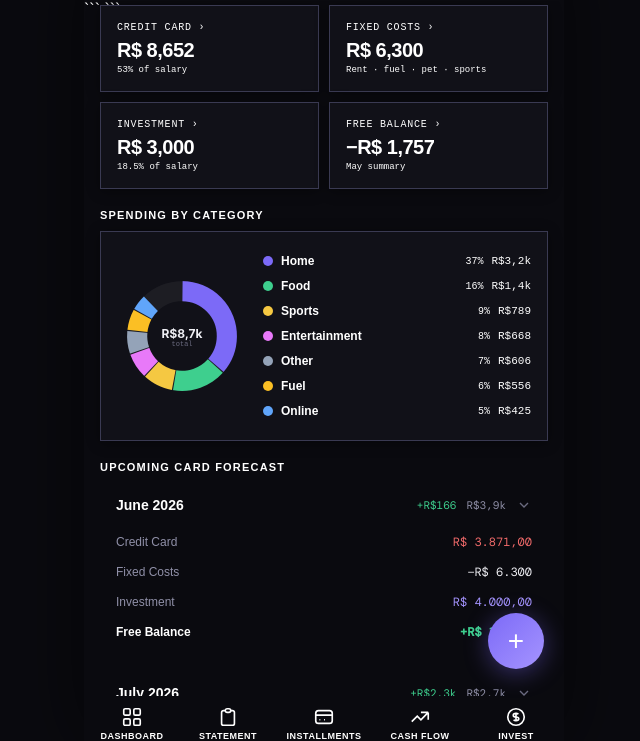
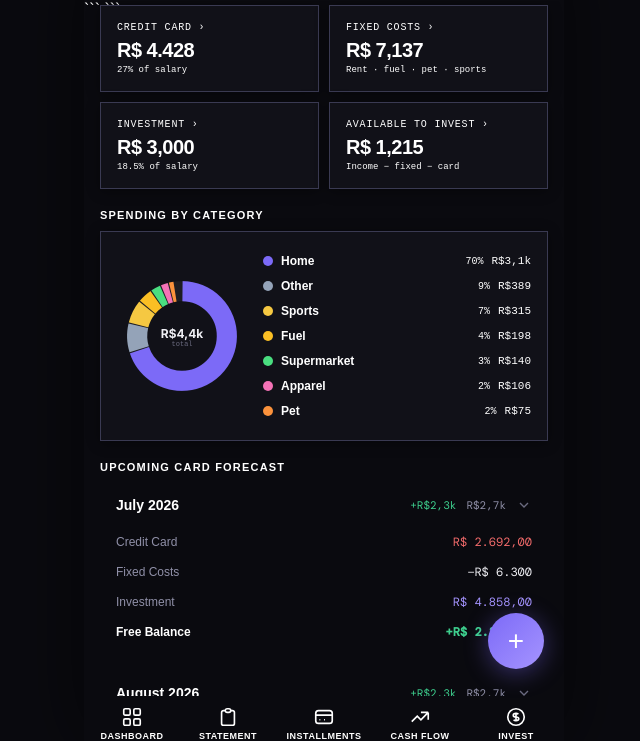
Before and after one commit to jvgl-dot/Finflow, a plain HTML site: page index.html in a window 1280 px wide. Shown: the part 59-800 px from the top of the page, without its empty margins (324-964 px from the left). Drawn offline with nearby package versions, Linux system fonts and the light colour scheme; a web font is replaced by a local one.

Commit message:
V017-Update index.html

```diff
--- a/index.html
+++ b/index.html
@@ -647,7 +647,7 @@ background: #7c6af710;
   <!-- HEADER -->
   <div class="header">
     <div class="header-logo">Finflow</div>
-    <div class="header-month">May 2026</div>
+    <div class="header-month">June 2026</div>
   </div>
 
   <!-- PAGES -->
@@ -660,12 +660,12 @@ background: #7c6af710;
   <div class="kpi-row">
     <div class="kpi kpi-clickable" onclick="openKpiDetail('card')">
       <div class="kpi-label">Credit Card ›</div>
-      <div class="kpi-value kpi-negative" id="kpi-card">R$ 8,652</div>
-      <div class="kpi-sub">53% of salary</div>
+      <div class="kpi-value kpi-negative" id="kpi-card">R$ 4.428</div>
+      <div class="kpi-sub">27% of salary</div>
     </div>
     <div class="kpi kpi-clickable" onclick="openKpiDetail('fixed')">
       <div class="kpi-label">Fixed Costs ›</div>
-      <div class="kpi-value kpi-negative" id="kpi-fixed">R$ 6,300</div>
+      <div class="kpi-value kpi-negative" id="kpi-fixed">R$ 7,137</div>
       <div class="kpi-sub">Rent · fuel · pet · sports</div>
     </div>
     <div class="kpi kpi-clickable" onclick="openKpiDetail('invest')">
@@ -674,9 +674,9 @@ background: #7c6af710;
       <div class="kpi-sub">18.5% of salary</div>
     </div>
     <div class="kpi kpi-clickable" onclick="openKpiDetail('balance')">
-      <div class="kpi-label">Free Balance ›</div>
-      <div class="kpi-value kpi-yellow" id="kpi-balance">−R$ 1,757</div>
-      <div class="kpi-sub">May summary</div>
+      <div class="kpi-label">Available to Invest ›</div>
+      <div class="kpi-value kpi-positive" id="kpi-balance">R$ 1,215</div>
+      <div class="kpi-sub">Income − fixed − card</div>
     </div>
   </div>
 
@@ -741,15 +741,15 @@ background: #7c6af710;
   <div class="card" style="background: linear-gradient(135deg,#1a1a24,#111118)">
     <div class="cf-row">
       <div><div class="cf-label">Total Out</div></div>
-      <div class="cf-amount" style="color:var(--red)">−R$ 14,952</div>
+      <div class="cf-amount" style="color:var(--red)">−R$ 15,565</div>
     </div>
     <div class="divider"></div>
     <div class="cf-row">
       <div><div class="cf-label" style="font-size:15px">Free Balance</div></div>
-      <div class="cf-amount" style="font-size:20px;color:var(--red)">−R$ 757</div>
+      <div class="cf-amount" style="font-size:20px;color:var(--red)">+R$ 630</div>
     </div>
     <div style="margin-top:10px;font-family:'DM Mono',monospace;font-size:10px;color:var(--muted2)">
-      ⚠ May is tight. From July, balance improves significantly as large installments end.
+      💡 Available to invest = Income − Fixed Costs − Credit Card. Does not deduct investment (that is your choice).
     </div>
   </div>
 
@@ -1030,8 +1030,8 @@ const TYPE_COLORS = {
 // ═══════════════════════════════════════════════════════
 var FIXED_COSTS = [
   {id:1, label:"House",    sub:"Rent",                    val:4500, color:"#7c6af7"},
-  {id:2, label:"House",    sub:"Rent",                    val:540,  color:"#7c6af7"},
-  {id:3, label:"Sports",   sub:"BR + CGFit + Wellhub",    val:1495, color:"#f5c842"},
+  {id:2, label:"House",    sub:"Cleaning",                val:540,  color:"#7c6af7"},
+  {id:3, label:"Sports",   sub:"BR + Wellhub",            val:1080, color:"#f5c842"},
   {id:4, label:"Fuel",     sub:"Estimated monthly",       val:500,  color:"#fbbf24"},
   {id:5, label:"Pet",      sub:"Food",                    val:315,  color:"#fb923c"},
   {id:6, label:"Pet",      sub:"Bath",                    val:202,  color:"#fb923c"},
@@ -1100,99 +1100,61 @@ const CAT_META = {
   "Fuel":          { color: "#fbbf24", emoji: "&#x26FD;" },
   "Online":        { color: "#60a5fa", emoji: "&#x1F6CD;" },
   "Subscription":  { color: "#c084fc", emoji: "&#x1F514;" },
+  "Apparel":        { color: "#f472b6", emoji: "&#x1F455;" },
 };
 
 const TRANSACTIONS = [
-  {date:"25/04",name:"Record rodrigues alves",cat:"Food",type:"Digital Wallet",val:7.99,p:null,pt:null},
-  {date:"25/04",name:"Amigao ourinhos",cat:"Supermarket",type:"Digital Wallet",val:22.96,p:null,pt:null},
-  {date:"25/04",name:"Oakberry acai ourinhos",cat:"Food",type:"Digital Wallet",val:36.99,p:null,pt:null},
-  {date:"25/04",name:"Arena restaurante 4",cat:"Food",type:"Digital Wallet",val:93.75,p:null,pt:null},
-  {date:"25/04",name:"Groenlandia auto posto",cat:"Fuel",type:"Digital Wallet",val:290.00,p:null,pt:null},
-  {date:"24/04",name:"Santo ancho la parrill",cat:"Food",type:"Digital Wallet",val:170.50,p:null,pt:null},
-  {date:"23/04",name:"Pousada hoteis",cat:"Entertainment",type:"Digital Wallet",val:651.00,p:null,pt:null},
-  {date:"23/04",name:"A toca da fera",cat:"Food",type:"Digital Wallet",val:185.34,p:null,pt:null},
-  {date:"23/04",name:"2atelie confeitaria",cat:"Food",type:"Digital Wallet",val:120.00,p:null,pt:null},
-  {date:"23/04",name:"Amigao ourinhos",cat:"Supermarket",type:"Digital Wallet",val:39.15,p:null,pt:null},
-  {date:"22/04",name:"Mercadolivre*lab",cat:"Online",type:"Virtual Card",val:280.93,p:null,pt:null},
-  {date:"22/04",name:"Google One",cat:"Subscription",type:"Virtual Card",val:12.50,p:null,pt:null},
-  {date:"21/04",name:"Petlove order",cat:"Pet",type:"Digital Wallet",val:305.60,p:null,pt:null},
-  {date:"21/04",name:"Paul shop comercio",cat:"Other",type:"Digital Wallet",val:229.08,p:1,pt:2},
-  {date:"21/04",name:"Bf spp 92",cat:"Other",type:"Digital Wallet",val:159.98,p:1,pt:5},
-  {date:"21/04",name:"Mp *lanchesd-ct i",cat:"Food",type:"Digital Wallet",val:17.00,p:null,pt:null},
-  {date:"21/04",name:"Drogasil",cat:"Health",type:"Digital Wallet",val:20.04,p:null,pt:null},
-  {date:"20/04",name:"Dm *helphbomaxcom",cat:"Subscription",type:"Virtual Card",val:15.90,p:null,pt:null},
-  {date:"19/04",name:"Petz zee now temple",cat:"Pet",type:"Digital Wallet",val:12.00,p:null,pt:null},
-  {date:"18/04",name:"Ifd*papila restaurante",cat:"Food",type:"Digital Wallet",val:173.69,p:null,pt:null},
-  {date:"18/04",name:"Mp *lanchesdaluci",cat:"Food",type:"Digital Wallet",val:17.00,p:null,pt:null},
-  {date:"18/04",name:"Batistini",cat:"Food",type:"Digital Wallet",val:9.10,p:null,pt:null},
-  {date:"18/04",name:"Água de coco",cat:"Food",type:"Digital Wallet",val:17.00,p:null,pt:null},
-  {date:"17/04",name:"Dl*uberrides",cat:"Transport",type:"Virtual Card",val:28.83,p:null,pt:null},
-  {date:"16/04",name:"Mp *mackbrillconv",cat:"Other",type:"Digital Wallet",val:115.00,p:null,pt:null},
-  {date:"14/04",name:"Espaço Til",cat:"Home",type:"Digital Wallet",val:586.25,p:1,pt:4},
-  {date:"12/04",name:"53073895alberto",cat:"Other",type:"Digital Wallet",val:20.00,p:null,pt:null},
-  {date:"12/04",name:"53073895alberto",cat:"Other",type:"Digital Wallet",val:6.00,p:null,pt:null},
-  {date:"11/04",name:"Padaria maresias",cat:"Food",type:"Digital Wallet",val:16.95,p:null,pt:null},
-  {date:"11/04",name:"As ilhas auto posto",cat:"Fuel",type:"Digital Wallet",val:266.16,p:null,pt:null},
-  {date:"11/04",name:"Boissu conveniencia",cat:"Food",type:"Digital Wallet",val:26.00,p:null,pt:null},
-  {date:"11/04",name:"Jetpoint",cat:"Other",type:"Digital Wallet",val:7.00,p:null,pt:null},
-  {date:"11/04",name:"Padaria maresias ltda",cat:"Food",type:"Digital Wallet",val:47.95,p:null,pt:null},
-  {date:"11/04",name:"Cafe circ. mar",cat:"Food",type:"Digital Wallet",val:20.00,p:null,pt:null},
-  {date:"11/04",name:"Cafe circ. mar",cat:"Food",type:"Digital Wallet",val:6.00,p:null,pt:null},
-  {date:"10/04",name:"Bikeok romeiros",cat:"Sports",type:"Digital Wallet",val:13.00,p:null,pt:null},
-  {date:"10/04",name:"Gato e caopanhia",cat:"Pet",type:"Digital Wallet",val:45.00,p:null,pt:null},
-  {date:"09/04",name:"Pg *verte tapetes",cat:"Home",type:"Virtual Card",val:374.75,p:1,pt:4},
-  {date:"08/04",name:"Pao de acucar",cat:"Supermarket",type:"Digital Wallet",val:95.56,p:null,pt:null},
-  {date:"08/04",name:"Lustres yamamura",cat:"Home",type:"Digital Wallet",val:303.50,p:1,pt:2},
-  {date:"07/04",name:"Recovery dux",cat:"Sports",type:"Virtual Card",val:143.77,p:null,pt:null},
-  {date:"07/04",name:"Mercadolivre*lojadasn",cat:"Online",type:"Virtual Card",val:143.77,p:null,pt:null},
-  {date:"06/04",name:"Zul zona azul",cat:"Transport",type:"Virtual Card",val:6.95,p:null,pt:null},
-  {date:"06/04",name:"Mlp*magalu-sloth",cat:"Sports",type:"Virtual Card",val:111.54,p:1,pt:5},
-  {date:"05/04",name:"Zig *parque ibirapu",cat:"Entertainment",type:"Digital Wallet",val:17.00,p:null,pt:null},
-  {date:"05/04",name:"Escalada",cat:"Sports",type:"Digital Wallet",val:279.04,p:null,pt:null},
-  {date:"04/04",name:"Ifd*dengo chocolates",cat:"Food",type:"Digital Wallet",val:216.89,p:null,pt:null},
-  {date:"04/04",name:"Bosco restaurante",cat:"Food",type:"Digital Wallet",val:227.13,p:null,pt:null},
-  {date:"04/04",name:"Vila mais",cat:"Other",type:"Digital Wallet",val:40.00,p:null,pt:null},
-  {date:"03/04",name:"Ec *melimais",cat:"Subscription",type:"Virtual Card",val:9.90,p:null,pt:null},
-  {date:"03/04",name:"Carrinho fami silva",cat:"Other",type:"Digital Wallet",val:29.00,p:null,pt:null},
-  {date:"03/04",name:"Flash car lava rapido",cat:"Car",type:"Digital Wallet",val:80.00,p:null,pt:null},
-  {date:"02/04",name:"Amazon digital br",cat:"Book",type:"Virtual Card",val:82.51,p:null,pt:null},
-  {date:"01/04",name:"Pao de acucar-0011",cat:"Supermarket",type:"Digital Wallet",val:40.58,p:null,pt:null},
-  {date:"31/03",name:"Leroy merlin",cat:"Home",type:"Digital Wallet",val:167.88,p:null,pt:null},
-  {date:"27/03",name:"Pet love*clube",cat:"Pet",type:"Virtual Card",val:9.99,p:2,pt:12},
-  {date:"19/03",name:"Electrolux electro",cat:"Home",type:"Virtual Card",val:66.49,p:2,pt:10},
-  {date:"18/03",name:"Espaço Til",cat:"Home",type:"Digital Wallet",val:-0.04,p:null,pt:null},
-  {date:"18/03",name:"Espaço Til almofadas",cat:"Home",type:"Digital Wallet",val:336.68,p:2,pt:3},
-  {date:"05/03",name:"Fastsho*fasts",cat:"Home",type:"Virtual Card",val:-0.49,p:null,pt:null},
-  {date:"05/03",name:"TV",cat:"Home",type:"Virtual Card",val:1126.88,p:2,pt:8},
-  {date:"02/03",name:"Pdv*bazar das tint",cat:"Home",type:"Digital Wallet",val:195.90,p:2,pt:3},
-  {date:"08/02",name:"Nike",cat:"Fashion",type:"Digital Wallet",val:106.43,p:3,pt:5},
-  {date:"19/01",name:"Disney Plus",cat:"Streaming",type:"Virtual Card",val:46.88,p:4,pt:12},
-  {date:"24/11",name:"Asics - recife",cat:"Fashion",type:"Digital Wallet",val:60.04,p:6,pt:6},
-  {date:"07/11",name:"Fairfax brasil seg",cat:"Sports",type:"Virtual Card",val:130.01,p:6,pt:11},
-  {date:"19/09",name:"Payu *adidas",cat:"Sports",type:"Virtual Card",val:112.08,p:8,pt:10},
+  {date:"05/03", name:"TV (Fastshop)",          cat:"Home",        type:"Virtual Card",   val:1126.88, p:3,    pt:8},
+  {date:"14/04", name:"Espaço Til",              cat:"Home",        type:"Digital Wallet", val:586.25,  p:2,    pt:4},
+  {date:"09/04", name:"Pg Verte Tapetes",        cat:"Home",        type:"Virtual Card",   val:374.75,  p:2,    pt:4},
+  {date:"18/03", name:"Espaço Til almofadas",    cat:"Home",        type:"Digital Wallet", val:336.68,  p:3,    pt:3},
+  {date:"08/04", name:"Lustres Yamamura",        cat:"Home",        type:"Digital Wallet", val:303.50,  p:2,    pt:2},
+  {date:"21/04", name:"Paul Shop Comercio",      cat:"Other",       type:"Digital Wallet", val:229.08,  p:2,    pt:2},
+  {date:"02/03", name:"Pdv Bazar das Tint",      cat:"Home",        type:"Digital Wallet", val:195.90,  p:3,    pt:3},
+  {date:"21/04", name:"Bf Spp 92",               cat:"Other",       type:"Digital Wallet", val:159.98,  p:2,    pt:5},
+  {date:"07/11", name:"Seguro Bicicleta",        cat:"Sports",      type:"Virtual Card",   val:130.01,  p:7,    pt:11},
+  {date:"19/09", name:"Adidas (tenis)",          cat:"Sports",      type:"Virtual Card",   val:112.08,  p:9,    pt:10},
+  {date:"06/04", name:"Mlp Magalu",              cat:"Home",        type:"Virtual Card",   val:111.54,  p:2,    pt:5},
+  {date:"08/02", name:"Nike",                    cat:"Apparel",     type:"Digital Wallet", val:106.43,  p:4,    pt:5},
+  {date:"19/03", name:"Electrolux",              cat:"Home",        type:"Virtual Card",   val:66.49,   p:3,    pt:10},
+  {date:"19/01", name:"Disney Plus",             cat:"Streaming",   type:"Virtual Card",   val:46.88,   p:5,    pt:12},
+  {date:"27/03", name:"Pet Love Clube",          cat:"Pet",         type:"Virtual Card",   val:9.99,    p:3,    pt:12},
+  {date:"29/04", name:"Pao de Acucar-0001",      cat:"Supermarket", type:"Digital Wallet", val:61.76,   p:null, pt:null},
+  {date:"29/04", name:"Provet Ins Bras Diag",    cat:"Pet",         type:"Digital Wallet", val:65.00,   p:null, pt:null},
+  {date:"28/04", name:"Bakehaus",                cat:"Food",        type:"Digital Wallet", val:28.00,   p:null, pt:null},
+  {date:"27/04", name:"Pao de Acucar-0011",      cat:"Supermarket", type:"Digital Wallet", val:78.21,   p:null, pt:null},
+  {date:"27/04", name:"Mercadolivre*Rcshop",     cat:"Sports",      type:"Virtual Card",   val:24.99,   p:null, pt:null},
+  {date:"27/04", name:"Mercadolivre*Vilelabi",   cat:"Sports",      type:"Virtual Card",   val:47.99,   p:null, pt:null},
+  {date:"26/04", name:"CCM Auto Posto 2",        cat:"Fuel",        type:"Digital Wallet", val:198.26,  p:null, pt:null},
+  {date:"26/04", name:"Paloma Restaurante",      cat:"Food",        type:"Digital Wallet", val:20.80,   p:null, pt:null},
+  {date:"26/04", name:"Pousada Hoteis",          cat:"Food",        type:"Digital Wallet", val:7.00,    p:null, pt:null},
 ];
 
 const INSTALLMENTS = [
-  {name:"TV",            cat:"Home",    desc:"Television",          p:2, pt:8,  monthly:1126.88},
-  {name:"Espaço Til",    cat:"Home",    desc:"Armchair / table",    p:1, pt:4,  monthly:586.25},
-  {name:"Verte tapetes", cat:"Home",    desc:"Rug",                 p:1, pt:4,  monthly:374.75},
-  {name:"Espaço Til",    cat:"Home",    desc:"Cushions / blanket",  p:2, pt:3,  monthly:336.68},
-  {name:"Lustres yamamura",cat:"Home",  desc:"Light fixtures",      p:1, pt:2,  monthly:303.50},
-  {name:"Paul shop",     cat:"Other",   desc:"Paul shop purchase",  p:1, pt:2,  monthly:229.08},
-  {name:"Bazar das tint",cat:"Home",    desc:"Wall paint",          p:2, pt:3,  monthly:195.90},
-  {name:"Bf spp 92",     cat:"Other",   desc:"BF SPP purchase",     p:1, pt:5,  monthly:159.98},
-  {name:"Fairfax seg",   cat:"Sports",  desc:"Bike insurance",      p:6, pt:11, monthly:130.01},
-  {name:"Payu *adidas",  cat:"Sports",  desc:"Adidas sneakers",     p:8, pt:10, monthly:112.08},
-  {name:"Mlp*magalu",    cat:"Sports",  desc:"Swimming goggles",    p:1, pt:5,  monthly:111.54},
-  {name:"Nike",          cat:"Fashion", desc:"Sneakers",            p:3, pt:5,  monthly:106.43},
-  {name:"Electrolux",    cat:"Home",    desc:"Water purifier",      p:2, pt:10, monthly:66.49},
-  {name:"Disney Plus",   cat:"Streaming",desc:"Disney+",            p:4, pt:12, monthly:46.88},
-  {name:"Asics",         cat:"Fashion", desc:"Last installment ✓",  p:6, pt:6,  monthly:60.04},
-  {name:"Pet love",      cat:"Pet",     desc:"Petlove Plus",        p:2, pt:12, monthly:9.99},
+  // Updated to June 2026 — all current numbers advanced by 1
+  {id: 1,  name: "TV",              category: "Home",      description: "Television",           current: 3, total: 8,  monthly: 1126.88},
+  {id: 2,  name: "Espaço Til",      category: "Home",      description: "Armchair / table",     current: 2, total: 4,  monthly: 586.25},
+  {id: 3,  name: "Verte tapetes",   category: "Home",      description: "Rug",                  current: 2, total: 4,  monthly: 374.75},
+  {id: 4,  name: "Espaço Til",      category: "Home",      description: "Cushions / blanket",   current: 3, total: 3,  monthly: 336.68},
+  {id: 5,  name: "Lustres yamamura",category: "Home",      description: "Light fixtures",       current: 2, total: 2,  monthly: 303.50},
+  {id: 6,  name: "Paul shop",       category: "Other",     description: "Paul shop purchase",   current: 2, total: 2,  monthly: 229.08},
+  {id: 7,  name: "Bazar das tint",  category: "Home",      description: "Wall paint",           current: 3, total: 3,  monthly: 195.90},
+  {id: 8,  name: "Bf spp 92",       category: "Other",     description: "BF SPP purchase",      current: 2, total: 5,  monthly: 159.98},
+  {id: 9,  name: "Fairfax seg",     category: "Sports",    description: "Bike insurance",       current: 7, total: 11, monthly: 130.01},
+  {id: 10, name: "Payu Adidas",     category: "Sports",    description: "Adidas sneakers",      current: 9, total: 10, monthly: 112.08},
+  {id: 11, name: "Mlp Magalu",      category: "Sports",    description: "Swimming goggles",     current: 2, total: 5,  monthly: 111.54},
+  {id: 12, name: "Nike",            category: "Fashion",   description: "Sneakers",             current: 4, total: 5,  monthly: 106.43},
+  {id: 13, name: "Electrolux",      category: "Home",      description: "Water purifier",       current: 3, total: 10, monthly: 66.49},
+  {id: 14, name: "Disney Plus",     category: "Streaming", description: "Disney+ subscription", current: 5, total: 12, monthly: 46.88},
+  {id: 16, name: "Pet love",        category: "Pet",       description: "Petlove Plus club",    current: 3, total: 12, monthly: 9.99},
+  // Ending this month (last installment in June):
+  {id: 4,  name: "Espaço Til alm.", category: "Home",      description: "Cushions — LAST ✓",   current: 3, total: 3,  monthly: 336.68},
+  {id: 5,  name: "Lustres yamamura",category: "Home",      description: "Light fixtures — LAST ✓",current:2,total:2, monthly: 303.50},
+  {id: 6,  name: "Paul shop",       category: "Other",     description: "Paul shop — LAST ✓",  current: 2, total: 2,  monthly: 229.08},
+  {id: 7,  name: "Bazar das tint",  category: "Home",      description: "Wall paint — LAST ✓",  current: 3, total: 3,  monthly: 195.90},
 ];
 
 const FORECAST = [
-  {month:"June 2026",    card:3871, invest:4000, balance:166},
   {month:"July 2026",    card:2692, invest:4858, balance:2345},
   {month:"August 2026",  card:2692, invest:4858, balance:2345},
   {month:"September 2026",card:2580,invest:4858, balance:2415},
@@ -1202,12 +1164,12 @@ const FORECAST = [
 ];
 
 const FIXED = [
-  {label:"House",   sub:"Rent",                 val:4500},
-  {label:"House",   sub:"Rent",                 val:540},
-  {label:"Sports",  sub:"BR + CGFit + Wellhub", val:1495},
-  {label:"Fuel",    sub:"Estimated monthly",    val:500},
-  {label:"Pet",     sub:"Food",                 val:315},
-  {label:"Pet",     sub:"Bath",                 val:202},
+  {label:"House",   sub:"Rent",              val:4500},
+  {label:"House",   sub:"Cleaning",          val:540},
+  {label:"Sports",  sub:"BR + Wellhub",      val:1080},
+  {label:"Fuel",    sub:"Estimated monthly", val:500},
+  {label:"Pet",     sub:"Food",              val:315},
+  {label:"Pet",     sub:"Bath",              val:202},
 ];
 
 // ═══════════════════════════════════════════════════════
@@ -1693,8 +1655,8 @@ function openKpiDetail(type) {
       subtitle.textContent = 'Monthly contribution goal';
       buildInvestDetail(body);
     } else if (type === 'balance') {
-      title.textContent = 'Free Balance';
-      subtitle.textContent = 'What remains after all outflows';
+      title.textContent = 'Available to Invest';
+      subtitle.textContent = 'Income − fixed costs − credit card';
       buildBalanceDetail(body);
     }
 
@@ -2062,17 +2024,15 @@ function buildBalanceDetail(body) {
   const salary  = 16195;
   const card    = TRANSACTIONS.filter(t=>t.val>0).reduce((a,t)=>a+t.val,0);
   const fixed   = FIXED_COSTS.reduce((a,c)=>a+c.val,0);
-  const invest  = 3000;
-  const balance = salary - card - fixed - invest;
+  const balance = salary - card - fixed;
 
   const items = [
-    {label:'Salary',       val:salary,  color:'var(--green)', sign:'+'},
-    {label:'Credit Card',  val:-card,   color:'var(--red)',   sign:''},
-    {label:'Fixed Costs',  val:-fixed,  color:'var(--red)',   sign:''},
-    {label:'Investment',   val:-invest, color:'var(--accent2)',sign:''},
+    {label:'Monthly Salary', val:salary, color:'#3ecf8e', sign:'+'},
+    {label:'Fixed Costs',    val:-fixed, color:'#f26b6b', sign:''},
+    {label:'Credit Card',    val:-card,  color:'#f26b6b', sign:''},
   ];
 
-  body.innerHTML = `
+  const body_html = `
     <div class="card" style="margin-bottom:12px">
       ${items.map(i=>`
         <div class="cf-row">
@@ -2080,16 +2040,17 @@ function buildBalanceDetail(body) {
           <div style="font-family:'DM Mono',monospace;font-size:14px;font-weight:600;color:${i.color}">${i.sign}R$ ${Math.abs(i.val).toLocaleString('pt-BR',{minimumFractionDigits:2,maximumFractionDigits:2})}</div>
         </div>
       `).join('')}
-      <div style="height:1px;background:var(--border);margin:10px 0"></div>
+      <div style="height:1px;background:#3a3a52;margin:10px 0"></div>
       <div class="cf-row">
-        <div style="font-size:15px;font-weight:800">Free Balance</div>
-        <div style="font-family:'DM Mono',monospace;font-size:18px;font-weight:800;color:${balance>=0?'var(--green)':'var(--red)'}">${balance>=0?'+':''}R$ ${Math.abs(balance).toLocaleString('pt-BR',{minimumFractionDigits:2,maximumFractionDigits:2})}</div>
-      </div>
-    </div>
-    <div style="background:#7c6af710;border:1px solid #7c6af730;border-radius:12px;padding:12px 14px;font-size:11px;color:var(--accent2);font-family:'DM Mono',monospace;line-height:1.7">
-      ⚠ May is the tightest month due to large installments (TV, home furnishings). From July, free balance improves to <strong style="color:var(--green)">+R$ 2,345</strong>/month as major parcelas end.
+        <div style="font-size:15px;font-weight:800">Available to Invest</div>
+        <div style="font-family:'DM Mono',monospace;font-size:18px;font-weight:800;color:${balance>=0?'#3ecf8e':'#f26b6b'}">${balance>=0?'+':''}R$ ${Math.abs(balance).toLocaleString('pt-BR',{minimumFractionDigits:2,maximumFractionDigits:2})}</div>
+      </div>
+    </div>
+    <div style="background:#7c6af710;border:1px solid #7c6af730;border-radius:12px;padding:12px 14px;font-size:11px;color:#a594ff;font-family:'DM Mono',monospace;line-height:1.7">
+      💡 This is what you have available to invest each month after all fixed costs and credit card. From July, this grows significantly as large installments end.
     </div>
   `;
+  body.innerHTML = body_html;
 }
 
 
```
